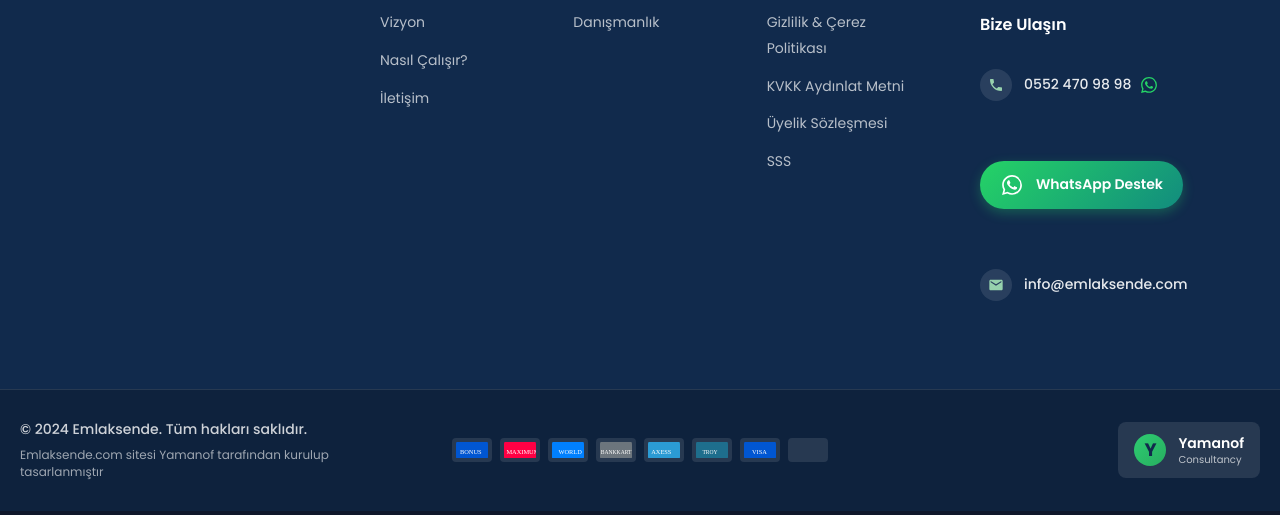
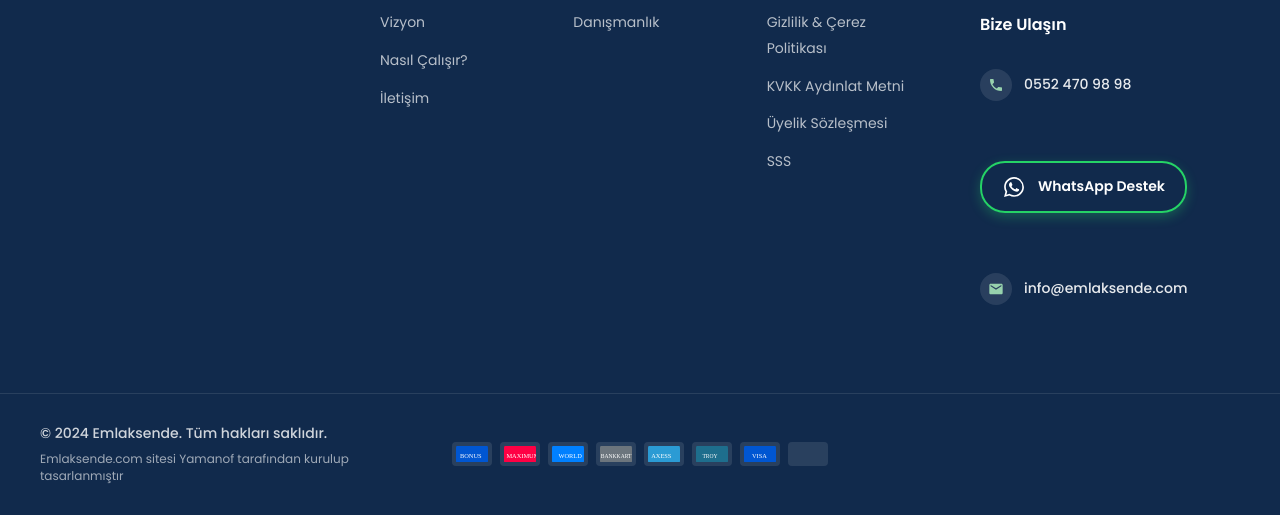
Before and after one commit to nasuhbey0glu/emlaksende.io, a plain HTML site: page index.html in a window 1280 px wide. Shown: the part 2837-3352 px from the top of the page. Drawn offline with Linux system fonts and the light colour scheme; no server answers.

Commit message:
Add files via upload

```diff
--- a/footer.html
+++ b/footer.html
@@ -294,21 +294,20 @@
         align-items: center;
         gap: 12px;
         padding: 12px 20px;
-        background: linear-gradient(135deg, #25D366 0%, #128C7E 100%);
+        background: transparent;
         color: #ffffff;
-        border: none;
+        border: 2px solid #25D366;
         border-radius: 25px;
         font-size: 14px;
         font-weight: 600;
         cursor: pointer;
         transition: all 0.3s ease;
         text-decoration: none;
-        box-shadow: 0 4px 12px rgba(37, 211, 102, 0.3);
     }
 
     .whatsapp-btn:hover {
+        background: #25D366;
         transform: translateY(-2px);
-        box-shadow: 0 6px 16px rgba(37, 211, 102, 0.4);
     }
 
     .whatsapp-icon {
@@ -329,6 +328,10 @@
     .footer-bottom {
         padding: 30px 0;
         border-top: 1px solid rgba(255, 255, 255, 0.1);
+        background-color: #112A4C;
+        color: #ffffff;
+        display: block;
+        visibility: visible;
     }
 
     .footer-bottom-content {
@@ -336,12 +339,16 @@
         grid-template-columns: 1fr auto 1fr;
         gap: 40px;
         align-items: center;
+        max-width: 1440px;
+        margin: 0 auto;
+        padding: 0 20px;
     }
 
     .footer-left {
         display: flex;
         flex-direction: column;
         gap: 8px;
+        text-align: left;
     }
 
     .copyright {
@@ -361,6 +368,7 @@
     .footer-center {
         display: flex;
         justify-content: center;
+        align-items: center;
     }
 
     .payment-cards {
@@ -368,6 +376,7 @@
         gap: 8px;
         flex-wrap: wrap;
         justify-content: center;
+        align-items: center;
     }
 
     .payment-card {
@@ -390,6 +399,7 @@
     .footer-right {
         display: flex;
         justify-content: flex-end;
+        align-items: center;
     }
 
     .yamanof-logo {
@@ -400,6 +410,7 @@
         background-color: rgba(255, 255, 255, 0.1);
         border-radius: 8px;
         transition: all 0.3s ease;
+        cursor: pointer;
     }
 
     .yamanof-logo:hover {
@@ -474,6 +485,10 @@
 
         .footer-right {
             justify-content: center;
+        }
+
+        .footer-left {
+            text-align: center;
         }
     }
 
@@ -652,14 +667,7 @@
                                     <path d="M6.62 10.79c1.44 2.83 3.76 5.14 6.59 6.59l2.2-2.2c.27-.27.67-.36 1.02-.24 1.12.37 2.33.57 3.57.57.55 0 1 .45 1 1V20c0 .55-.45 1-1 1-9.39 0-17-7.61-17-17 0-.55.45-1 1-1h3.5c.55 0 1 .45 1 1 0 1.25.2 2.45.57 3.57.11.35.03.74-.25 1.02l-2.2 2.2z"/>
                                 </svg>
                             </div>
-                            <div style="display: flex; align-items: center; gap: 8px;">
-                                <span class="contact-text">0552 470 98 98</span>
-                                <div class="whatsapp-icon" style="color: #25D366 !important; width: 20px !important; height: 20px !important;">
-                                    <svg viewBox="0 0 24 24" fill="currentColor" style="width: 16px !important; height: 16px !important;">
-                                        <path d="M17.472 14.382c-.297-.149-1.758-.867-2.03-.967-.273-.099-.471-.148-.67.15-.197.297-.767.966-.94 1.164-.173.199-.347.223-.644.075-.297-.15-1.255-.463-2.39-1.475-.883-.788-1.48-1.761-1.653-2.059-.173-.297-.018-.458.13-.606.134-.133.298-.347.446-.52.149-.174.198-.298.298-.497.099-.198.05-.371-.025-.52-.075-.149-.669-1.612-.916-2.207-.242-.579-.487-.5-.669-.51-.173-.008-.371-.01-.57-.01-.198 0-.52.074-.792.372-.272.297-1.04 1.016-1.04 2.479 0 1.462 1.065 2.875 1.213 3.074.149.198 2.096 3.2 5.077 4.487.709.306 1.262.489 1.694.625.712.227 1.36.195 1.871.118.571-.085 1.758-.719 2.006-1.413.248-.694.248-1.289.173-1.413-.074-.124-.272-.198-.57-.347m-5.421 7.403h-.004a9.87 9.87 0 01-5.031-1.378l-.361-.214-3.741.982.998-3.648-.235-.374a9.86 9.86 0 01-1.51-5.26c.001-5.45 4.436-9.884 9.888-9.884 2.64 0 5.122 1.03 6.988 2.898a9.825 9.825 0 012.893 6.994c-.003 5.45-4.437 9.884-9.885 9.884m8.413-18.297A11.815 11.815 0 0012.05 0C5.495 0 .16 5.335.157 11.892c0 2.096.547 4.142 1.588 5.945L.057 24l6.305-1.654a11.882 11.882 0 005.683 1.448h.005c6.554 0 11.89-5.335 11.893-11.893A11.821 11.821 0 0020.051 3.488"/>
-                                    </svg>
-                                </div>
-                            </div>
+                            <span class="contact-text">0552 470 98 98</span>
                         </div>
 
                         <!-- WhatsApp -->
@@ -729,15 +737,8 @@
                     </div>
                 </div>
 
-                <!-- Right Side - Yamanof Logo -->
+                <!-- Right Side - Empty -->
                 <div class="footer-right">
-                    <div class="yamanof-logo">
-                        <div class="yamanof-icon">Y</div>
-                        <div class="yamanof-text">
-                            <div class="yamanof-title">Yamanof</div>
-                            <div class="yamanof-subtitle">Consultancy</div>
-                        </div>
-                    </div>
                 </div>
             </div>
         </div>
```
